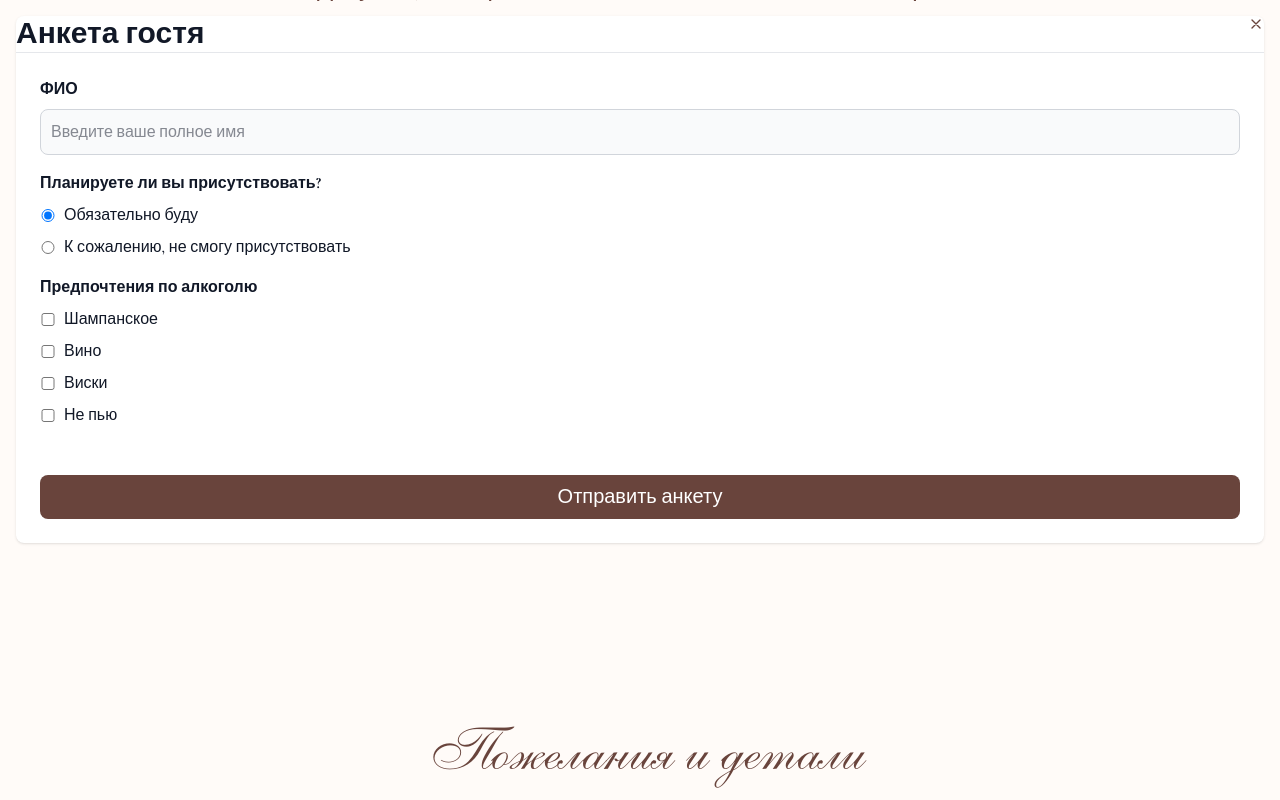
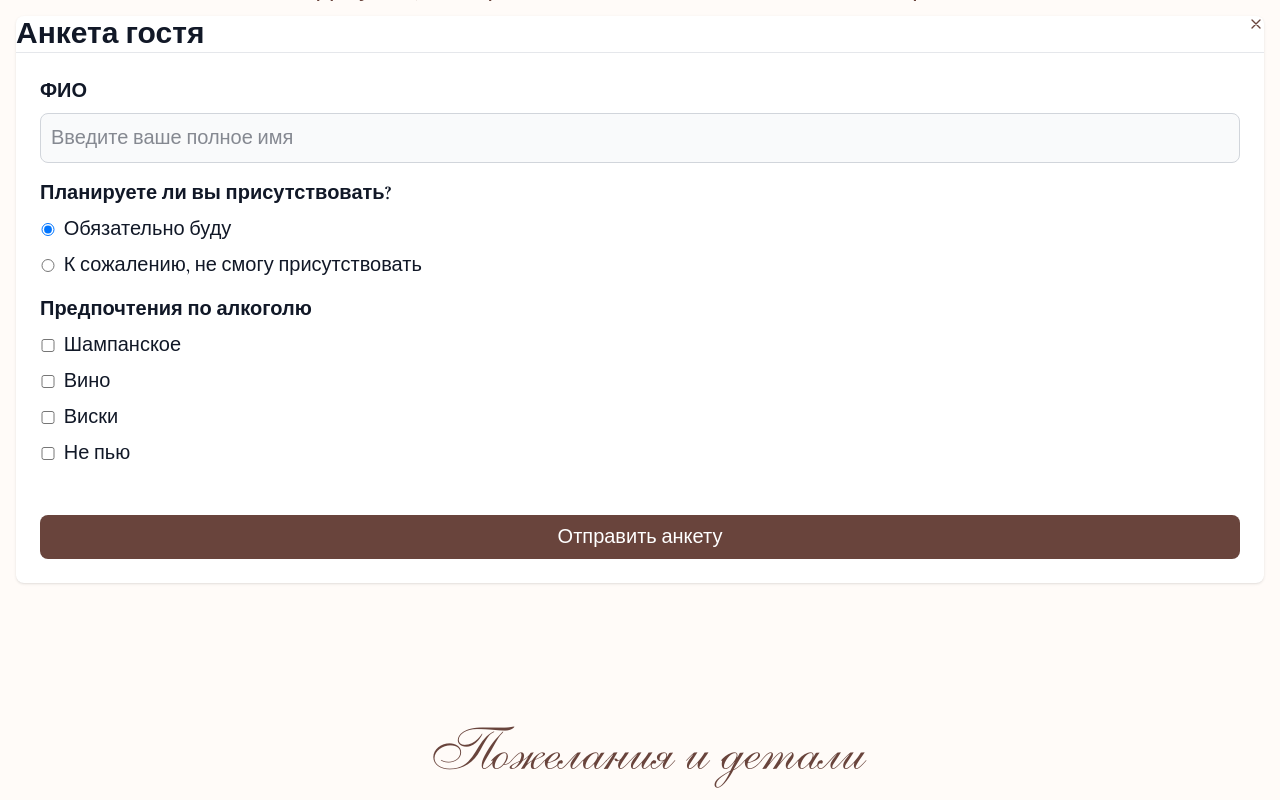
Before and after one commit to Cherkoz/wedding, a Next.js app: page / in a window 1280 px wide. Both pictures are taken after a click on the button "Заполнить анкету". Shown: the part 4605-5405 px from the top of the page. Built offline with nearby package versions, Linux system fonts and the light colour scheme.

Commit message:
feat: multi forms

```diff
--- a/app/components/guest-profile.tsx
+++ b/app/components/guest-profile.tsx
@@ -1,11 +1,36 @@
 'use client';
 
-import { useState } from "react";
+import { useState, useEffect } from "react";
+import { useSearchParams } from "next/navigation";
 import { QuestionModal } from "./modals/question-modal";
 import { Button, ArrowRightIcon } from "flowbite-react";
 
+interface Family {
+    id: number;
+    title: string;
+    members: string[];
+}
+
 export function QuestProfile() {
     const [openModal, setOpenModal] = useState(false);
+    const [guestNames, setGuestNames] = useState<string[]>([]);
+    const searchParams = useSearchParams();
+
+    useEffect(() => {
+        const familyId = searchParams?.get('familyId');
+        if (familyId) {
+            fetch(`/api/get-family?familyId=${familyId}`)
+                .then(response => response.json())
+                .then((data: Family) => {
+                    if (data.members) {
+                        setGuestNames(data.members);
+                    }
+                })
+                .catch(error => {
+                    console.error('Error loading family data:', error);
+                });
+        }
+    }, [searchParams]);
 
     return (
         <div className="container flex flex-col items-center">
@@ -29,7 +54,7 @@ export function QuestProfile() {
 
             <p className="text-center text-2xl font-bold mt-6">Будем ждать ответ до 25 мая</p>
 
-            {openModal && <QuestionModal onClose={() => setOpenModal(false)} />}
+            {openModal && <QuestionModal onClose={() => setOpenModal(false)} guestNames={guestNames} />}
         </div>
     );
 }
--- a/app/components/modals/question-modal.tsx
+++ b/app/components/modals/question-modal.tsx
@@ -8,12 +8,19 @@ import { useState } from 'react';
 
 interface QuestionModalProps {
     onClose: () => void;
+    guestNames?: string[];
 }
 
-export function QuestionModal({ onClose }: QuestionModalProps) {
+interface GuestData {
+    fullName: string;
+    attendance: string;
+    alcoholPreferences: string[];
+}
+
+export function QuestionModal({ onClose, guestNames = [] }: QuestionModalProps) {
     const [isPending, setIsPending] = useState(false);
 
-    const formSchema = Yup.object().shape({
+    const guestSchema = Yup.object().shape({
         fullName: Yup.string()
             .required('Обязательное поле')
             .min(2, 'Минимум 2 символа')
@@ -26,14 +33,29 @@ export function QuestionModal({ onClose }: QuestionModalProps) {
             .min(1, 'Выберите хотя бы один вариант'),
     });
 
+    const formSchema = Yup.object().shape({
+        guests: Yup.array().of(guestSchema).min(1)
+    });
+
+    const hasMultipleGuests = guestNames.length > 0;
+    const initialGuests = hasMultipleGuests
+        ? guestNames.map(name => ({
+            fullName: name,
+            attendance: 'yes',
+            alcoholPreferences: [],
+        }))
+        : [{
+            fullName: '',
+            attendance: 'yes',
+            alcoholPreferences: [],
+        }];
+
     const formMethods = useForm({
         mode: 'onSubmit',
         reValidateMode: 'onChange',
         resolver: yupResolver(formSchema),
         defaultValues: {
-            fullName: '',
-            attendance: 'yes',
-            alcoholPreferences: [],
+            guests: initialGuests,
         },
     });
 
@@ -67,84 +89,85 @@ export function QuestionModal({ onClose }: QuestionModalProps) {
         }
     });
 
+    const renderGuestFields = (index: number) => {
+        const guestErrors = (errors.guests as Record<number, unknown>)?.[index] as Record<string, { message?: string }> || {};
+
         return (
-        <FormProvider {...formMethods}>
-            <Modal dismissible show onClose={onClose}>
-                <ModalHeader className="border-gray-200">
-                    <span className="font-extrabold text-3xl">Анкета гостя</span>
-                </ModalHeader>
-                <ModalBody>
-                    <div className="space-y-4">
+            <div key={index} className="space-y-4 pb-6 mb-6 border-b last:border-b-0 last:mb-0 last:pb-0 border-gray-200">
+                {hasMultipleGuests && (
+                    <h3 className="text-2xl font-extrabold">Гость {index + 1}</h3>
+                )}
+
                 <div>
-                            <Label htmlFor="fullName" className="mb-2 block text-base font-extrabold">ФИО</Label>
+                    <Label htmlFor={`guests.${index}.fullName`} className="mb-2 block text-xl font-bold">ФИО</Label>
                     <Controller
-                                name="fullName"
+                        name={`guests.${index}.fullName` as const}
                         control={control}
                         render={({ field }) => (
                             <input
                                 {...field}
-                                        id="fullName"
+                                id={`guests.${index}.fullName`}
                                 type="text"
                                 placeholder="Введите ваше полное имя"
-                                        className="block w-full rounded-lg border border-gray-300 bg-gray-50 p-2.5 text-base text-gray-900 focus:border-blue-500 focus:ring-blue-500"
+                                className="block w-full rounded-lg border border-gray-300 bg-gray-50 p-2.5 text-xl text-gray-900 focus:border-blue-500 focus:ring-blue-500"
                             />
                         )}
                     />
-                            {errors.fullName && (
-                                <p className="mt-1 text-base text-red-600">
-                                    {errors.fullName.message}
+                    {guestErrors.fullName && (
+                        <p className="mt-1 text-xl text-red-600">
+                            {guestErrors.fullName.message}
                         </p>
                     )}
                 </div>
 
                 <div>
-                            <Label className="mb-2 block text-base font-extrabold">Планируете ли вы присутствовать?</Label>
+                    <Label className="mb-2 block text-xl font-bold">Планируете ли вы присутствовать?</Label>
                     <div className="flex flex-col gap-2">
                         <Controller
-                                    name="attendance"
+                            name={`guests.${index}.attendance` as const}
                             control={control}
                             render={({ field }) => (
                                 <>
                                     <div className="flex items-center gap-2">
                                         <Radio
-                                                    id="attendance-yes"
+                                            id={`attendance-yes-${index}`}
                                             {...field}
                                             value="yes"
                                             checked={field.value === 'yes'}
                                         />
-                                                <Label htmlFor="attendance-yes" className="text-base">Обязательно буду</Label>
+                                        <Label htmlFor={`attendance-yes-${index}`} className="text-xl w-full">Обязательно буду</Label>
                                     </div>
                                     <div className="flex items-center gap-2">
                                         <Radio
-                                                    id="attendance-no"
+                                            id={`attendance-no-${index}`}
                                             {...field}
                                             value="no"
                                             checked={field.value === 'no'}
                                         />
-                                                <Label htmlFor="attendance-no" className="text-base">К сожалению, не смогу присутствовать</Label>
+                                        <Label htmlFor={`attendance-no-${index}`} className="text-xl w-full">К сожалению, не смогу присутствовать</Label>
                                     </div>
                                 </>
                             )}
                         />
                     </div>
-                            {errors.attendance && (
-                                <p className="mt-1 text-base text-red-600">
-                                    {errors.attendance.message}
+                    {guestErrors.attendance && (
+                        <p className="mt-1 text-xl text-red-600">
+                            {guestErrors.attendance.message}
                         </p>
                     )}
                 </div>
 
                 <div>
-                            <Label className="mb-2 block text-base font-extrabold">Предпочтения по алкоголю</Label>
+                    <Label className="mb-2 block  text-xl font-bold">Предпочтения по алкоголю</Label>
                     <div className="flex flex-col gap-2">
                         <Controller
-                                    name="alcoholPreferences"
+                            name={`guests.${index}.alcoholPreferences` as const}
                             control={control}
                             render={({ field }) => (
                                 <>
                                     <div className="flex items-center gap-2">
                                         <Checkbox
-                                                    id="alcohol-champagne"
+                                            id={`alcohol-champagne-${index}`}
                                             checked={(field.value ?? []).includes('champagne')}
                                             onChange={(e) => {
                                                 const currentValue = field.value ?? [];
@@ -155,11 +178,11 @@ export function QuestionModal({ onClose }: QuestionModalProps) {
                                                 }
                                             }}
                                         />
-                                                <Label htmlFor="alcohol-champagne" className="text-base">Шампанское</Label>
+                                        <Label htmlFor={`alcohol-champagne-${index}`} className="text-xl w-full">Шампанское</Label>
                                     </div>
                                     <div className="flex items-center gap-2">
                                         <Checkbox
-                                                    id="alcohol-wine"
+                                            id={`alcohol-wine-${index}`}
                                             checked={(field.value ?? []).includes('wine')}
                                             onChange={(e) => {
                                                 const currentValue = field.value ?? [];
@@ -170,11 +193,11 @@ export function QuestionModal({ onClose }: QuestionModalProps) {
                                                 }
                                             }}
                                         />
-                                                <Label htmlFor="alcohol-wine" className="text-base">Вино</Label>
+                                        <Label htmlFor={`alcohol-wine-${index}`} className="text-xl w-full">Вино</Label>
                                     </div>
                                     <div className="flex items-center gap-2">
                                         <Checkbox
-                                                    id="alcohol-whiskey"
+                                            id={`alcohol-whiskey-${index}`}
                                             checked={(field.value ?? []).includes('whiskey')}
                                             onChange={(e) => {
                                                 const currentValue = field.value ?? [];
@@ -185,11 +208,11 @@ export function QuestionModal({ onClose }: QuestionModalProps) {
                                                 }
                                             }}
                                         />
-                                                <Label htmlFor="alcohol-whiskey" className="text-base">Виски</Label>
+                                        <Label htmlFor={`alcohol-whiskey-${index}`} className="text-xl w-full">Виски</Label>
                                     </div>
                                     <div className="flex items-center gap-2">
                                         <Checkbox
-                                                    id="alcohol-none"
+                                            id={`alcohol-none-${index}`}
                                             checked={(field.value ?? []).includes('none')}
                                             onChange={(e) => {
                                                 const currentValue = field.value ?? [];
@@ -200,18 +223,31 @@ export function QuestionModal({ onClose }: QuestionModalProps) {
                                                 }
                                             }}
                                         />
-                                                <Label htmlFor="alcohol-none" className="text-base">Не пью</Label>
+                                        <Label htmlFor={`alcohol-none-${index}`} className="text-xl w-full">Не пью</Label>
                                     </div>
                                 </>
                             )}
                         />
                     </div>
-                            {errors.alcoholPreferences && (
-                                <p className="mt-1 text-base text-red-600">
-                                    {errors.alcoholPreferences.message}
+                    {guestErrors.alcoholPreferences && (
+                        <p className="mt-1 text-xl text-red-600">
+                            {guestErrors.alcoholPreferences.message}
                         </p>
                     )}
                 </div>
+            </div>
+        );
+    };
+
+    return (
+        <FormProvider {...formMethods}>
+            <Modal dismissible show onClose={onClose}>
+                <ModalHeader className="border-gray-200">
+                    <span className="font-extrabold text-3xl">Анкета гостя</span>
+                </ModalHeader>
+                <ModalBody>
+                    <div className="space-y-4">
+                        {initialGuests.map((_, index) => renderGuestFields(index))}
                     </div>
                 </ModalBody>
                 <ModalFooter>
@@ -220,7 +256,6 @@ export function QuestionModal({ onClose }: QuestionModalProps) {
                         onClick={submit}
                         className="w-full"
                         color="brown"
-                        // isProcessing={isPending}
                     >
                         Отправить анкету
                     </Button>
--- a/app/page.tsx
+++ b/app/page.tsx
@@ -29,7 +29,9 @@ export default function Home() {
         <DressCode />
       </FadeIn>
       <FadeIn>
-        <QuestProfile />
+        <Suspense fallback={null}>
+          <QuestProfile />
+        </Suspense>
       </FadeIn>
       <FadeIn>
         <Details />
```
Also changed, not shown: app/api/get-family/route.ts (added, +35 -0 lines), app/api/submit-guest/route.ts (+35 -14 lines). Lines whose indentation alone changed are shown as unchanged.
